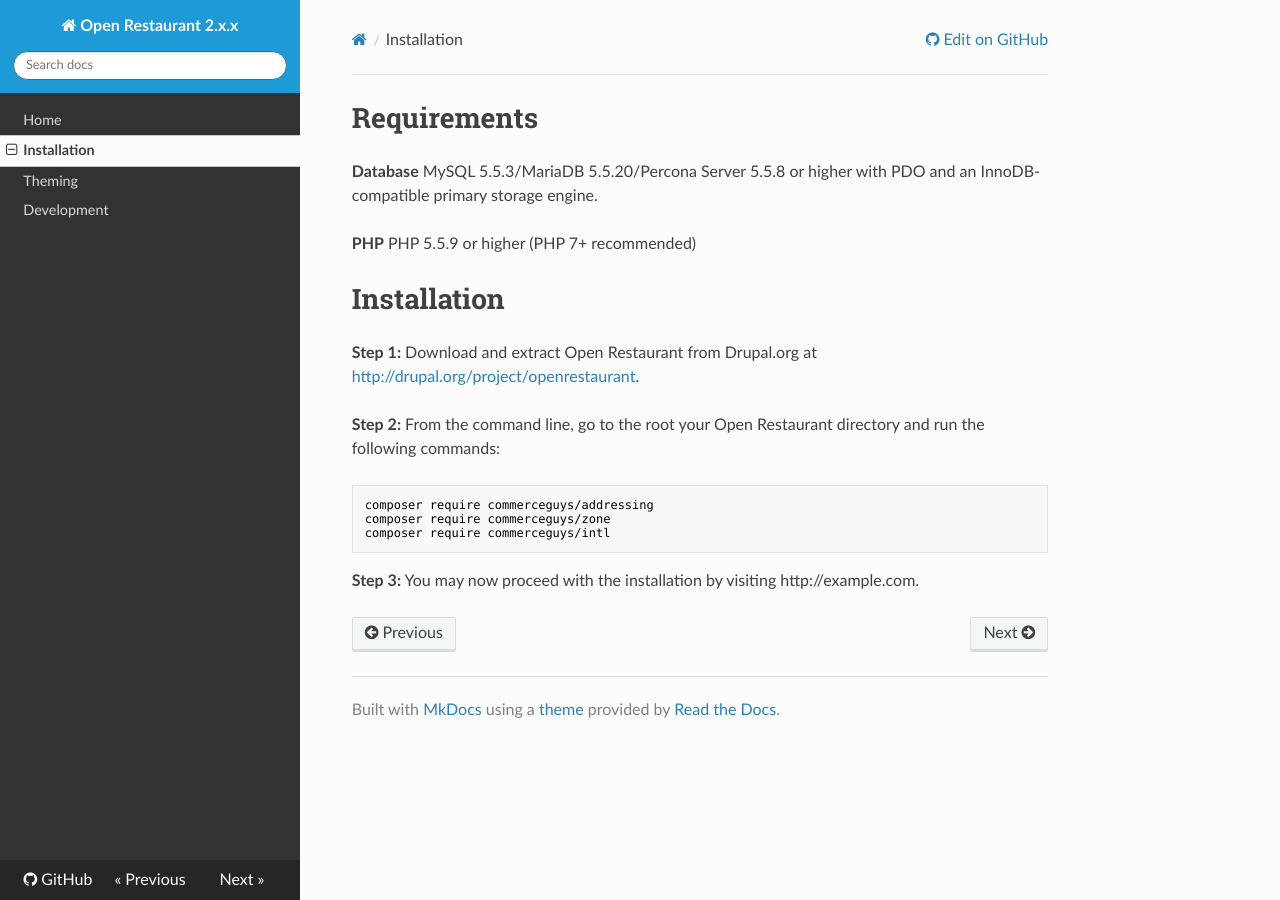
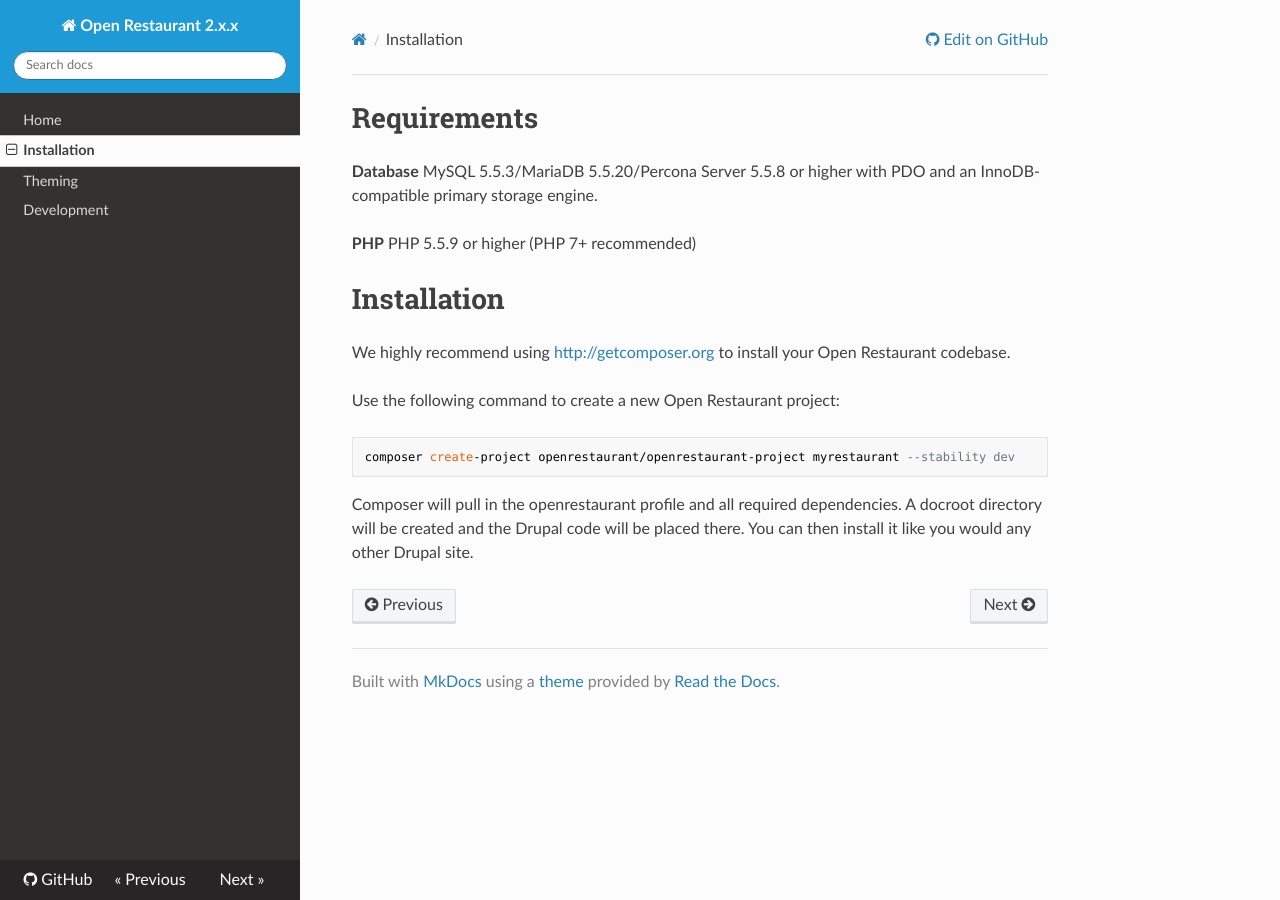
Before and after one commit to openrestaurant/docs, an MkDocs documentation site: the page built from docs/installation.md, in a window 1280 px wide. Built offline with MkDocs 1.6.1, drawn with Linux system fonts in a browser that asks for light colours; nearby versions of some CDN libraries; old or Windows-style settings are respelled for this version of MkDocs.

Commit message:
Update installation.md

````diff
--- a/docs/installation.md
+++ b/docs/installation.md
@@ -8,14 +8,12 @@ PHP 5.5.9 or higher (PHP 7+ recommended)
 
 # Installation
 
-**Step 1:** Download and extract Open Restaurant from Drupal.org at [http://drupal.org/project/openrestaurant](http://drupal.org/project/openrestaurant).
+We highly recommend using [http://getcomposer.org](Composer) to install your Open Restaurant codebase.
 
-**Step 2:** From the command line, go to the root your Open Restaurant directory and run the following commands:
+Use the following command to create a new Open Restaurant project:
 
 ```
-composer require commerceguys/addressing
-composer require commerceguys/zone
-composer require commerceguys/intl
+composer create-project openrestaurant/openrestaurant-project myrestaurant --stability dev
 ```
 
-**Step 3:** You may now proceed with the installation by visiting http://example.com.
+Composer will pull in the openrestaurant profile and all required dependencies. A docroot directory will be created and the Drupal code will be placed there. You can then install it like you would any other Drupal site.
````
